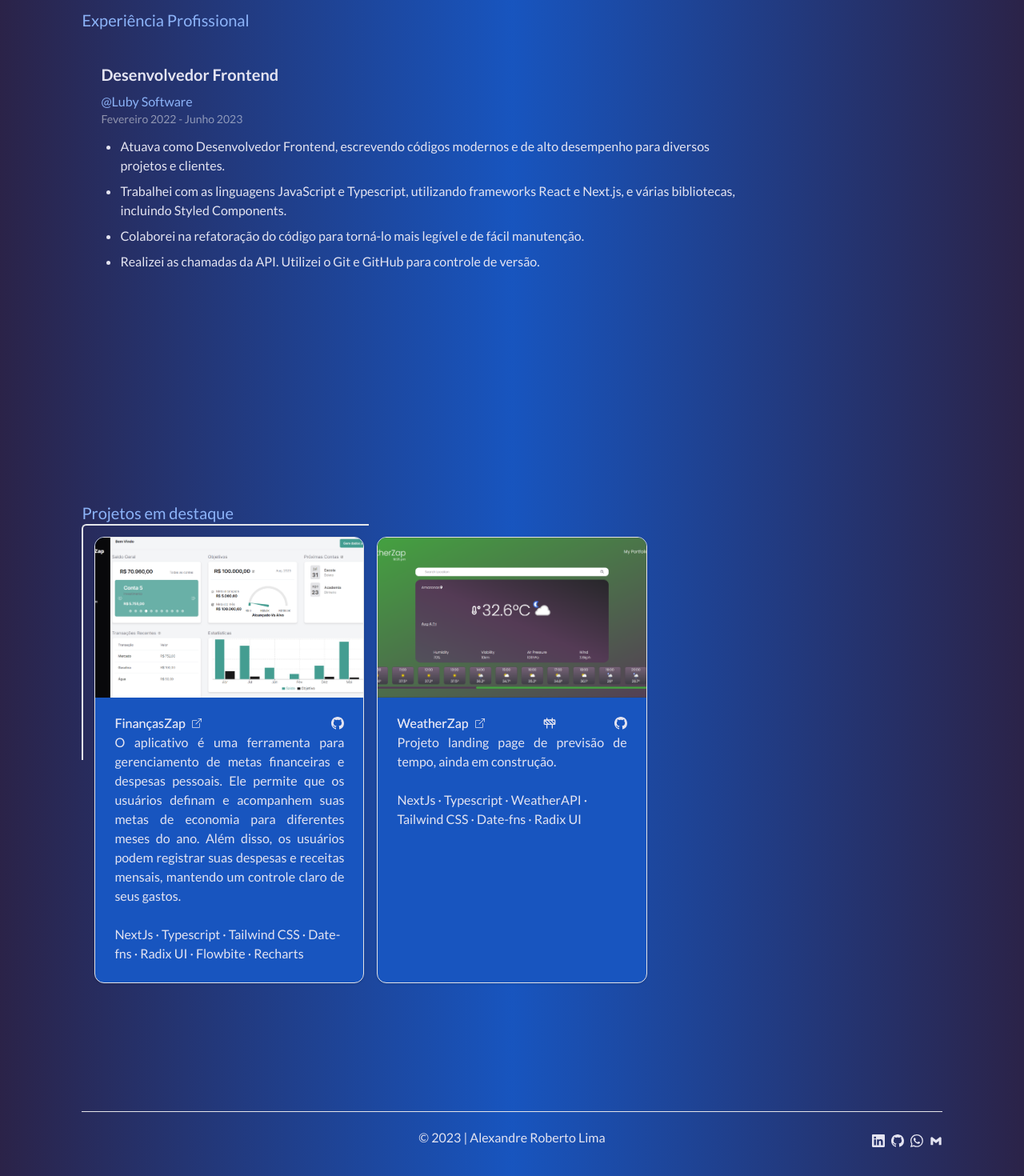
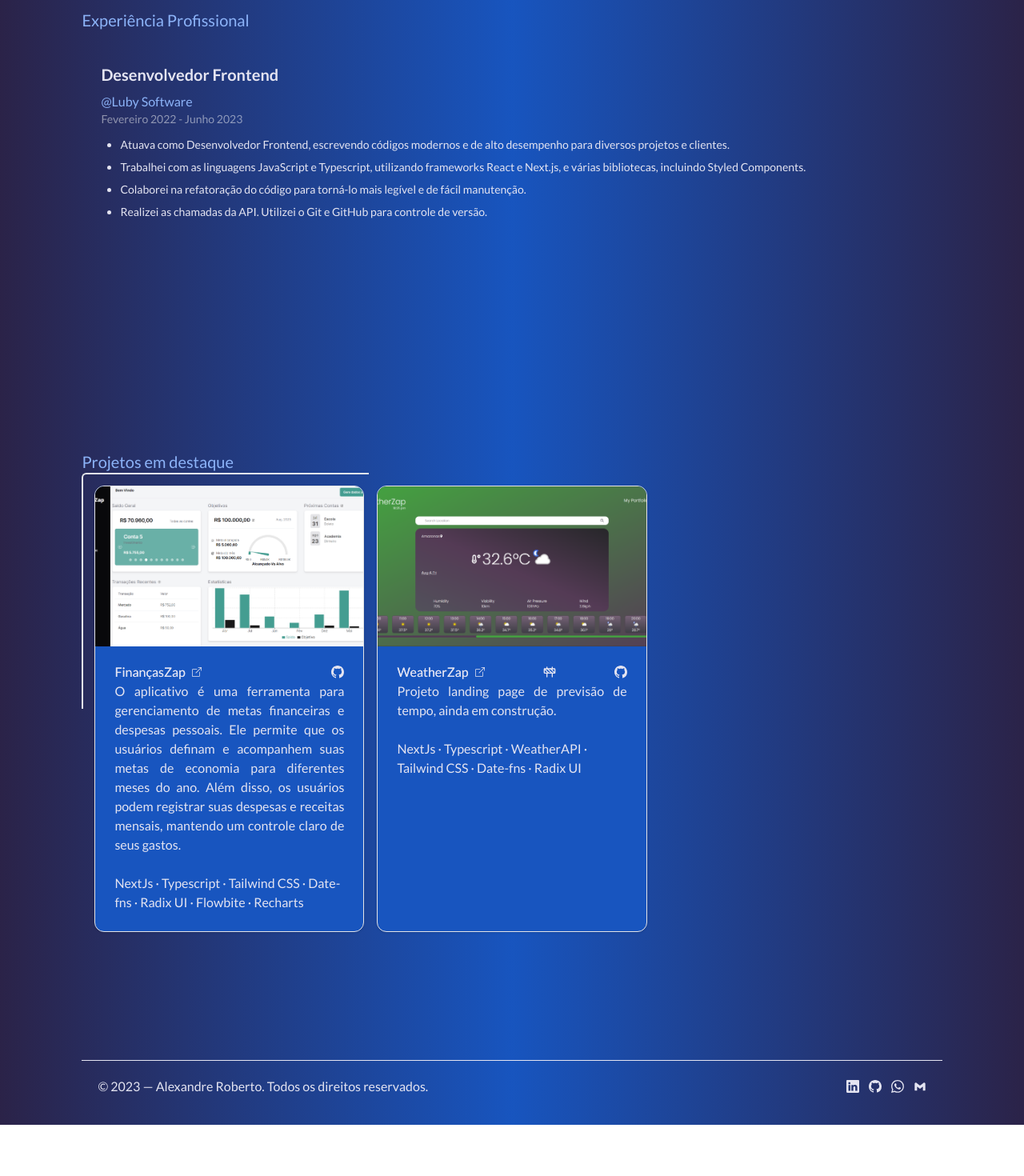
Before and after one commit to XandZap/portfolio, a Next.js app: page / in a window 1280 px wide. Shown: the part 2251-3721 px from the top of the page at 80% size. After the commit the page ends 3657 px from the top, so only its background shows below. Built offline with nearby package versions, Linux system fonts and the light colour scheme.

Commit message:
✨ refactor Footer, Technologies, and Work components to use ScrollReveal; update layout and accessibility attributes

```diff
--- a/src/components/Footer.tsx
+++ b/src/components/Footer.tsx
@@ -3,23 +3,24 @@ import { BiLogoGmail } from "react-icons/bi";
 import { SLink, Section } from "./ui/styles";
 
 function Footer() {
+  const currentYear = new Date().getFullYear();
   return (
-    <Section className="p-5 flex items-center justify-center border-t relative">
-      <footer>© 2023 | Alexandre Roberto Lima</footer>
-      <div className="absolute bottom-5 right-0 flex gap-2 max-lg:static">
-        <SLink href="https://www.linkedin.com/in/alexandre-roberto/" target="_blank">
+    <Section className="p-5 flex items-center justify-between border-t border-primary/10 max-lg:flex-col max-lg:gap-4 max-lg:text-center">
+      <footer>© {currentYear} — Alexandre Roberto. Todos os direitos reservados.</footer>
+      <nav className="flex gap-3" aria-label="Links sociais">
+        <SLink href="https://www.linkedin.com/in/alexandre-roberto/" target="_blank" rel="noopener noreferrer" aria-label="LinkedIn">
           <BsLinkedin />
         </SLink>
-        <SLink href="https://github.com/XandZap" target="_blank">
+        <SLink href="https://github.com/XandZap" target="_blank" rel="noopener noreferrer" aria-label="GitHub">
           <BsGithub />
         </SLink>
-        <SLink href="https://wa.me/5592993265953?text=Olá Alexandre." target="_blank">
+        <SLink href="https://wa.me/5592993265953?text=Olá Alexandre." target="_blank" rel="noopener noreferrer" aria-label="WhatsApp">
           <BsWhatsapp />
         </SLink>
-        <SLink href="mailto:alexandreroberto.94@gmail.com?subject=&body=" target="_blank">
+        <SLink href="mailto:alexandreroberto.94@gmail.com" aria-label="Email">
           <BiLogoGmail />
         </SLink>
-      </div>
+      </nav>
     </Section>
   );
 }
--- a/src/components/Technologies.tsx
+++ b/src/components/Technologies.tsx
@@ -1,10 +1,12 @@
 import { Section, Title } from "./ui/styles";
 import { technologies } from "@/utils/technologies";
 import { TbShieldCheckFilled } from "react-icons/tb";
+import ScrollReveal from "./ScrollReveal";
 
 function Technologies() {
   return (
-    <Section className="flex-col">
+    <ScrollReveal>
+      <Section className="flex-col" id="tecnologias">
         <Title className="text-2xl">Linguagens e Tecnologias</Title>
         <p className="text-zinc-50/50 leading-8">Ferramentas e tecnologias que utilizo no dia a dia</p>
         <div className="mt-5 grid grid-flow-row grid-cols-5 max-lg:grid-cols-2 gap-5">
@@ -20,6 +22,7 @@ function Technologies() {
           ))}
         </div>
       </Section>
+    </ScrollReveal>
   );
 }
 
--- a/src/components/Work.tsx
+++ b/src/components/Work.tsx
@@ -1,27 +1,30 @@
 import { works } from "@/utils/works";
-import { Section, Text, Title } from "./ui/styles";
+import { Section, Title } from "./ui/styles";
+import ScrollReveal from "./ScrollReveal";
 
 function Work() {
   return (
-    <Section className="flex-col gap-4">
+    <ScrollReveal>
+      <Section className="flex-col gap-4" id="experiencia">
         <Title>Experiência Profissional</Title>
         <div className="flex gap-5 max-lg:flex-col">
           {works.map((work) => (
-          <div key={work.date} className="p-6 bg-primary/80 rounded-lg text-accent max-lg:w-full">
+            <div key={work.date} className="p-6 bg-primary/80 rounded-lg text-accent transition-all duration-300 hover:bg-primary hover:shadow-lg hover:shadow-primary/20 max-lg:w-full">
               <div className="flex gap-3 items-center mb-2">
                 <p className="text-xl font-bold max-lg:text-lg">{work.type}</p>
               </div>
               <p className="text-secondary-foreground font-medium">@{work.name}</p>
               <p className="text-zinc-50/50 text-sm">{work.date}</p>
-            <ul className="list-disc px-6 mt-3 max-w-[80%] max-lg:max-w-full">
+              <ul className="list-disc px-6 mt-3 max-w-full">
                 {work.description.map((description) => (
-                <li key={description} className="max-lg:text-sm mb-2">{description}</li>
+                  <li key={description} className="text-sm max-lg:text-sm mb-2">{description}</li>
                 ))}
               </ul>
             </div>
           ))}
         </div>
       </Section>
+    </ScrollReveal>
   );
 }
 
```
Lines whose indentation alone changed are shown as unchanged.
